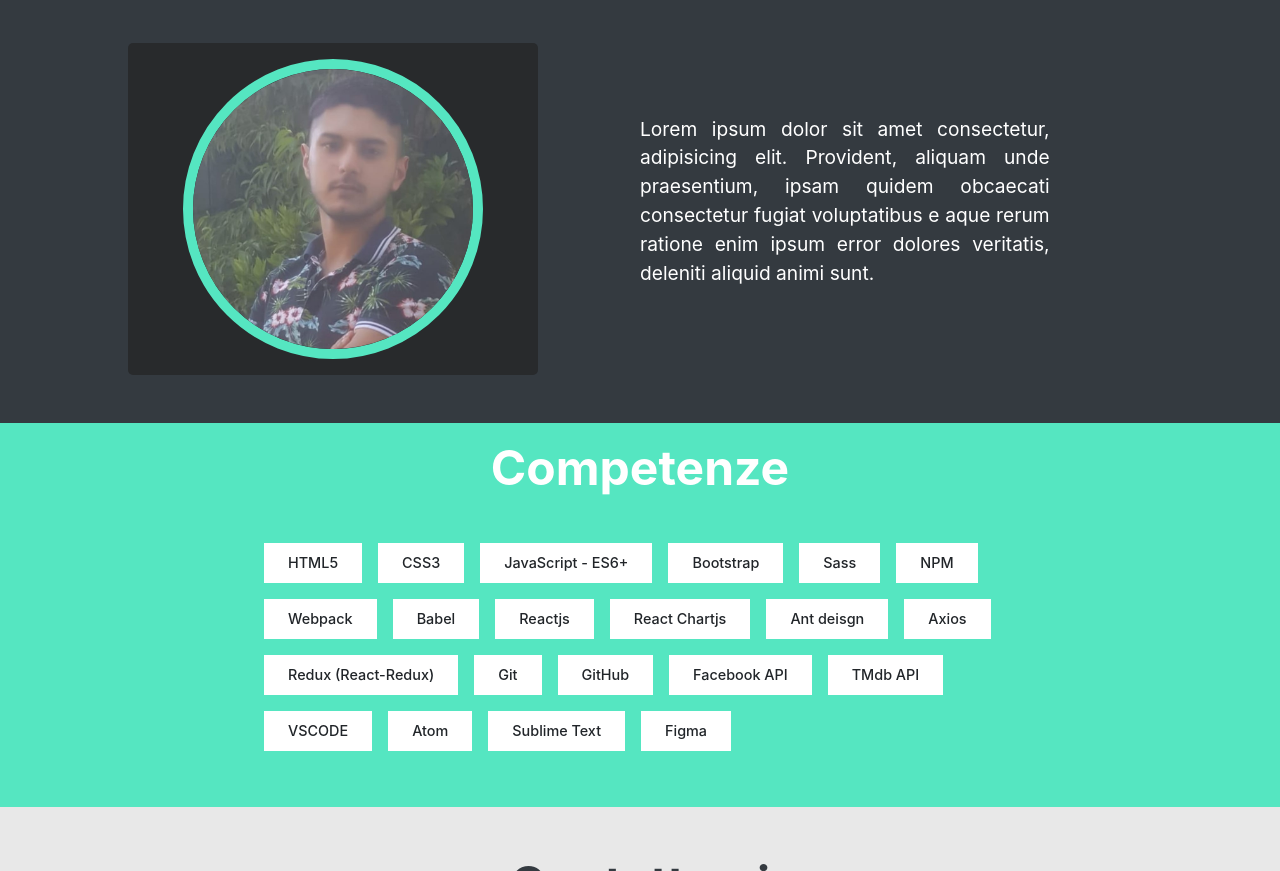
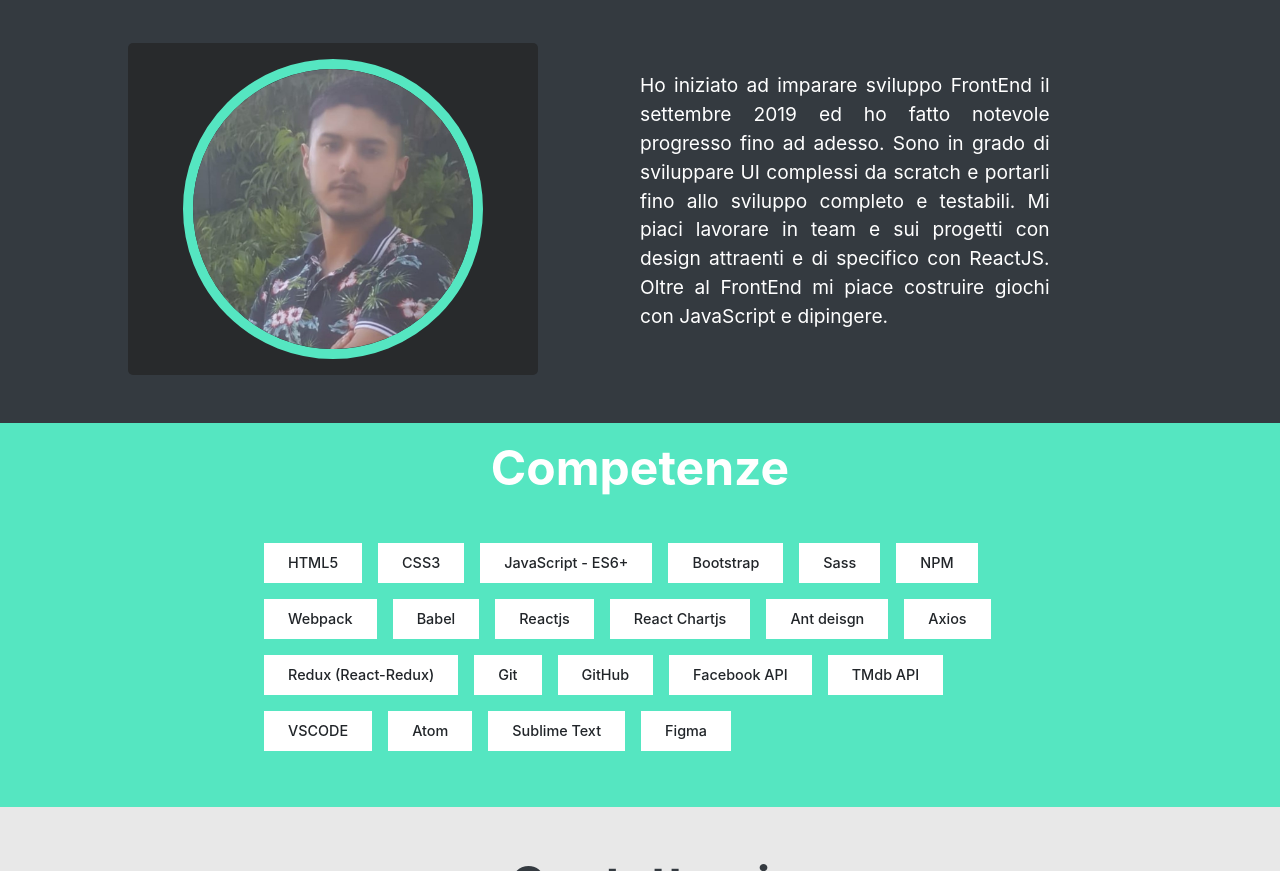
Before and after one commit to vikysingh/portfolio, a website built with webpack: page index.html in a window 1280 px wide. Shown: the part 2256-3127 px from the top of the page. Built offline with nearby package versions, Linux system fonts and the light colour scheme.

Commit message:
Update index.html

```diff
--- a/index.html
+++ b/index.html
@@ -113,9 +113,12 @@
 
                 <div class="about_body_testo m-auto pl-5 pl-sm-0 pl-xs-0">
                     <p class="text-white ml-5 ml-sm-0 ml-xs-0 text-justify">
-                        Lorem ipsum dolor sit amet consectetur, adipisicing elit. Provident, aliquam unde praesentium,
-                        ipsam quidem obcaecati consectetur fugiat voluptatibus e
-                        aque rerum ratione enim ipsum error dolores veritatis, deleniti aliquid animi sunt.
+                        Ho iniziato ad imparare sviluppo FrontEnd il settembre 2019 ed
+                        ho fatto notevole progresso fino ad adesso.
+                        Sono in grado di sviluppare UI complessi da scratch e portarli fino allo
+                        sviluppo completo e testabili. Mi piaci lavorare in team e sui progetti con
+                        design attraenti e di specifico con ReactJS. Oltre al FrontEnd mi piace
+                        costruire giochi con JavaScript e dipingere.
                     </p>
                 </div>
 
@@ -133,6 +136,7 @@
             <h2 class="section-title text-dark">Contattami</h2>
 
             <form name="contatti" data-netlify="true" action="/"
+            data-netlify-recaptcha="true"
             method="POST" class="mx-auto mt-5 text-left">
 
                 <div class="form-group">
@@ -149,6 +153,8 @@
                     <label for="msg">Messaggio:</label>
                     <textarea name="msg" id="msg" class="form-control" required placeholder="Vostro messaggio" ></textarea>
                 </div>
+
+                <div data-netlify-recaptcha="true"></div>
 
                 <button type="submit" class="btn w-100 text-white py-3 mt-4" > Invia </button>
 
```
